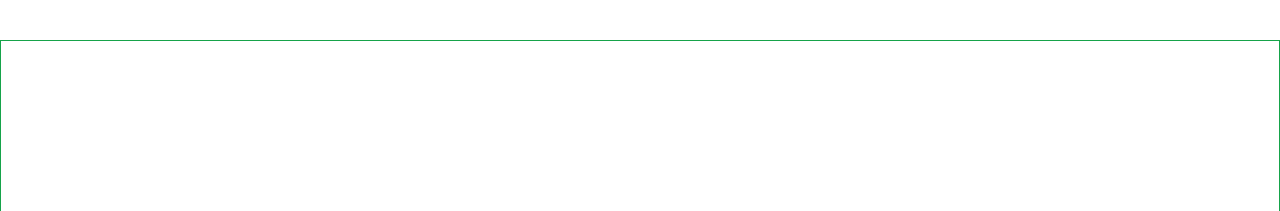
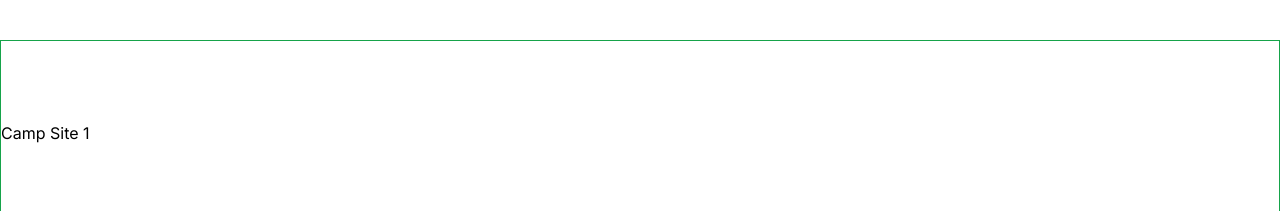
Before and after one commit to mheyrie/next_travelapp, a Next.js app: page / in a window 1280 px wide. Shown: the part 1040-1251 px from the top of the page. Built offline with nearby package versions, Linux system fonts and the light colour scheme.

Commit message:
CampSite props defined

```diff
--- a/components/Camp.tsx
+++ b/components/Camp.tsx
@@ -1,6 +1,13 @@
-const CampSite = () => {
+interface CampProps  {
+  subtitle: string;
+   backgroundImage: string;
+   peopleJoined: string;
+   title: string;
+}
+
+const CampSite = ({subtitle, backgroundImage, peopleJoined, title}:(CampProps)) => {
   return(
-    <div className=""></div>
+    <div className="">Camp Site 1</div>
   )
 }
 
@@ -8,7 +15,14 @@ export default function Camp() {
   return (
     <section className="2xl:max-container relative flex flex-col py-10 lg:mb-10 lg:py-20 xl:mb-20 border border-green-600">
       <div className="hide-scrollbar flex w-full items-start h-[340px] justify-start gap-8 overflow-x-auto lg:h-[400px] xl:h-[640px]">
+        <CampSite
+        backgroundImage='bg-bg-img-1'
+        title='Pamhaa Resort Corner'
+        subtitle='Prigen, Pasuran'
+        peopleJoined = '50+ Joined'
+        >
 
+        </CampSite>
       </div>
     </section>
   )
```
